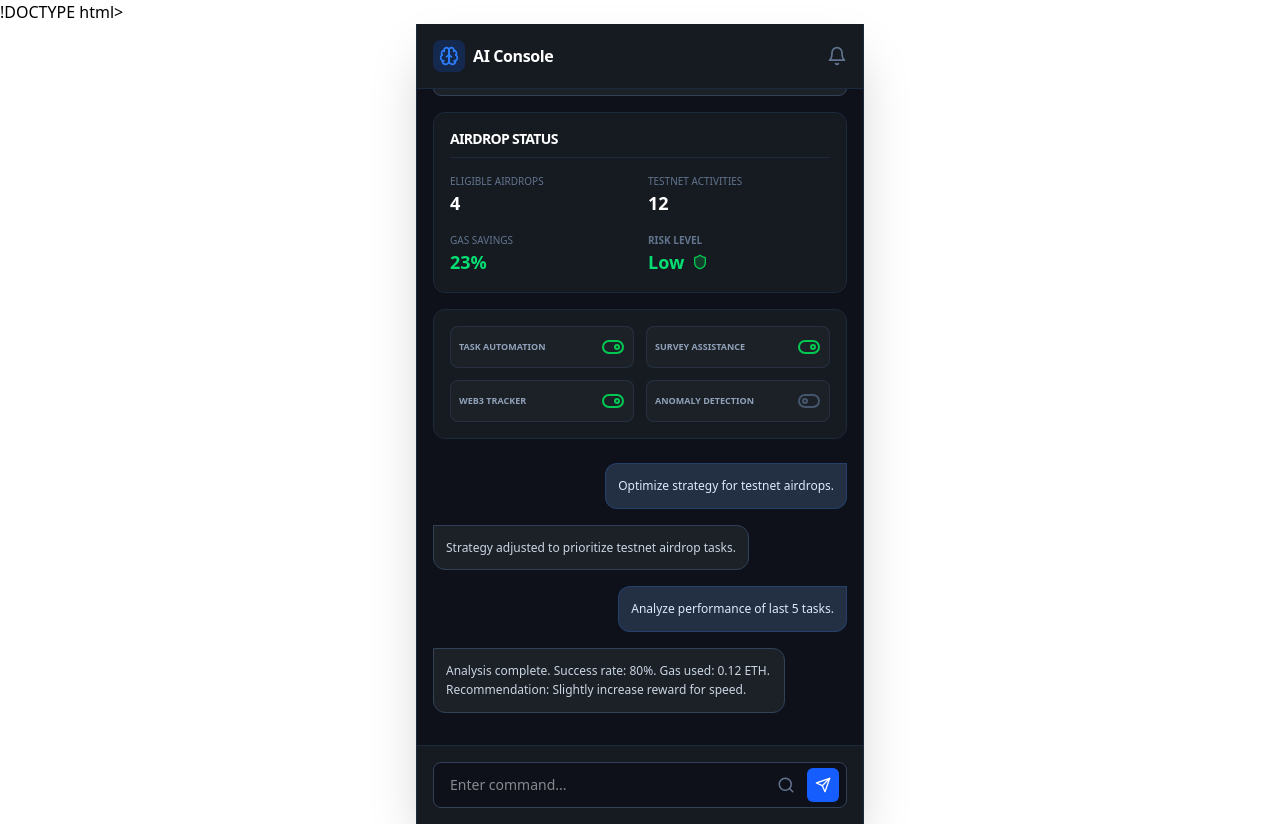
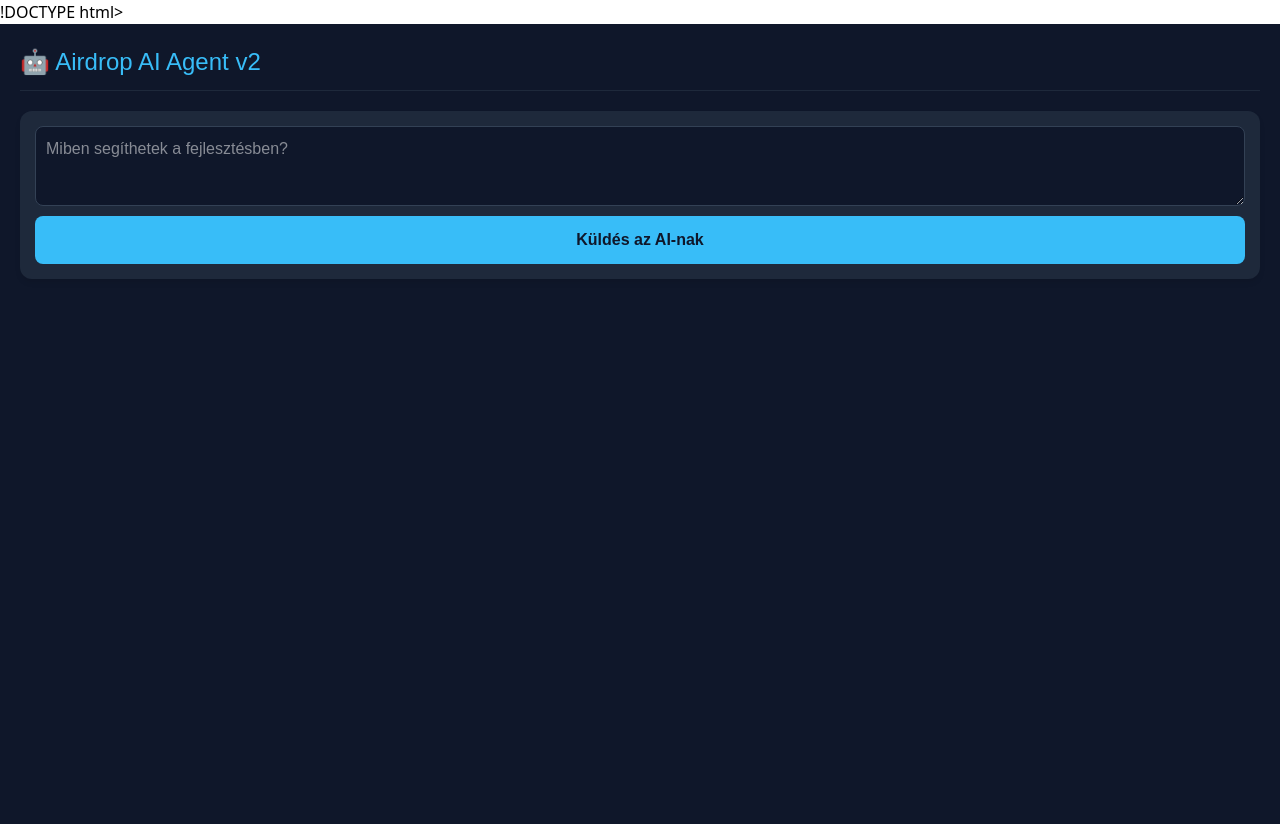
Before and after one commit to XyoreyHunnn/airdrop-agent, a React (Vite) app: page / in a window 1280 px wide. Built offline with nearby package versions, Linux system fonts and the light colour scheme.

Commit message:
Integrate Gemini AI Agent v2

```diff
--- a/App.tsx
+++ b/App.tsx
@@ -1,174 +1,66 @@
-import React, { useState, useEffect, useRef } from 'react';
-import { Brain, Search, Play, Plus, ShieldCheck, ZapOff, Globe, Bell, Mail, Shield, ToggleLeft, ToggleRight, Send } from 'lucide-react';
+import React, { useState, useEffect } from 'react';
+import { GoogleGenerativeAI } from "@google/generative-ai";
 
-interface Airdrop {
-  id: number;
-  project: string;
-  task: string;
-  confidence: number;
-  status: 'new' | 'executing' | 'completed';
-  network: string;
-  tvl: number;
-  requiresCapital: boolean;
-  requiresGas: boolean;
-  twitterFollowers: number;
-}
+// CSERÉLD KI A SAJÁT KULCSODRA!
+const API_KEY = "IDE_ÍRD_AZ_API_KULCSODAT";
+const genAI = new GoogleGenerativeAI(API_KEY);
 
-interface ChatMessage {
-  role: 'user' | 'ai';
-  text: string;
-}
+function App() {
+  const [prompt, setPrompt] = useState("");
+  const [response, setResponse] = useState("");
+  const [loading, setLoading] = useState(false);
 
-export default function AirdropAgent() {
-  const [stats] = useState({ eligible: 4, testnet: 12, savings: '23%', risk: 'Low' });
-  const [modules, setModules] = useState({ taskAutomation: true, surveyAssistance: true, web3Tracker: true, anomalyDetection: false });
-  const [airdrops, setAirdrops] = useState<Airdrop[]>([]);
-  const [isSearching, setIsSearching] = useState(false);
-  const [chatHistory, setChatHistory] = useState<ChatMessage[]>([
-    { role: 'ai', text: 'Optimize strategy for testnet airdrops.' },
-    { role: 'user', text: 'Strategy adjusted to prioritize testnet airdrop tasks.' },
-    { role: 'ai', text: 'Analyze performance of last 5 tasks.' },
-    { role: 'user', text: 'Analysis complete. Success rate: 80%. Gas used: 0.12 ETH. Recommendation: Slightly increase reward for speed.' }
-  ]);
-  const [inputText, setInputText] = useState("");
-  const chatEndRef = useRef<HTMLDivElement>(null);
+  // Ez a változó tárolja a kódunkat, amit elküldünk az AI-nak
+  const sourceCode = `Current App.tsx structure: React, Gemini API, Dark UI.`;
 
-  const scrollToBottom = () => { chatEndRef.current?.scrollIntoView({ behavior: "smooth" }); };
-  useEffect(() => { scrollToBottom(); }, [chatHistory]);
+  async function askAI() {
+    if (!prompt) return;
+    setLoading(true);
+    try {
+      const model = genAI.getGenerativeModel({ model: "gemini-1.5-flash" });
 
-  const handleSend = () => {
-    if (!inputText.trim()) return;
-    setChatHistory([...chatHistory, { role: 'ai', text: inputText }]);
-    setInputText("");
-    setTimeout(() => {
-      setChatHistory(prev => [...prev, { role: 'user', text: 'Command processed. System standing by.' }]);
-    }, 1000);
-  };
+      // Megadjuk neki a kontextust: ki ő, és mi a kódja
+      const fullPrompt = `Te egy Airdrop Agent AI vagy. Ez a forráskódod: ${sourceCode}.
+      Segíts a felhasználónak fejleszteni az appot vagy válaszolj a kérdésére: ${prompt}`;
 
-  const startSearch = () => {
-    setIsSearching(true);
-    setTimeout(() => {
-      const now = Date.now();
-      const candidates: Airdrop[] = [
-        { id: now, project: "Berachain", task: "Daily Faucet & Social Quests", confidence: 98, status: 'new', network: 'Berachain', tvl: 450000000, requiresCapital: false, requiresGas: false, twitterFollowers: 850000 },
-        { id: now + 1, project: "Grass", task: "Bandwidth Sharing", confidence: 95, status: 'new', network: 'Solana', tvl: 2000000, requiresCapital: false, requiresGas: false, twitterFollowers: 400000 }
-      ];
-      setAirdrops([...candidates, ...airdrops]);
-      setIsSearching(false);
-    }, 1500);
-  };
+      const result = await model.generateContent(fullPrompt);
+      setResponse(result.response.text());
+    } catch (error) {
+      setResponse("Hiba történt a kapcsolódáskor.");
+    }
+    setLoading(false);
+  }
 
   return (
-    <div className="flex flex-col h-screen bg-[#0f111a] text-slate-300 font-sans max-w-md mx-auto border-x border-slate-800 shadow-2xl overflow-hidden">
-      <div className="p-4 flex justify-between items-center border-b border-slate-800 bg-[#161b22]">
-        <div className="flex items-center gap-2">
-          <div className="p-1.5 bg-blue-600/20 rounded-lg">
-            <Brain className="text-blue-500" size={20} />
-          </div>
-          <h1 className="font-bold text-white tracking-tight">AI Console</h1>
-        </div>
-        <Bell size={20} className="text-slate-500 hover:text-white cursor-pointer" />
+    <div style={{ padding: '20px', backgroundColor: '#0f172a', color: '#f8fafc', minHeight: '100vh', fontFamily: 'sans-serif' }}>
+      <header style={{ borderBottom: '1px solid #1e293b', marginBottom: '20px', paddingBottom: '10px' }}>
+        <h1 style={{ fontSize: '1.5rem', color: '#38bdf8' }}>🤖 Airdrop AI Agent v2</h1>
+      </header>
+
+      <div style={{ backgroundColor: '#1e293b', padding: '15px', borderRadius: '12px', boxShadow: '0 4px 6px -1px rgba(0,0,0,0.1)' }}>
+        <textarea
+          value={prompt}
+          onChange={(e) => setPrompt(e.target.value)}
+          placeholder="Miben segíthetek a fejlesztésben?"
+          style={{ width: '100%', height: '80px', backgroundColor: '#0f172a', color: 'white', border: '1px solid #334155', borderRadius: '8px', padding: '10px', marginBottom: '10px' }}
+        />
+        <button
+          onClick={askAI}
+          disabled={loading}
+          style={{ width: '100%', padding: '12px', backgroundColor: '#38bdf8', color: '#0f172a', border: 'none', borderRadius: '8px', fontWeight: 'bold', cursor: 'pointer' }}
+        >
+          {loading ? "Gondolkodom..." : "Küldés az AI-nak"}
+        </button>
       </div>
 
-      <div className="flex-1 overflow-y-auto p-4 space-y-4">
-        <div className="bg-[#1c2128] border border-slate-700 rounded-lg p-3 flex items-center justify-between">
-          <div className="flex items-center gap-3">
-            <div className="p-2 bg-yellow-500/10 rounded">
-              <Mail className="text-yellow-500" size={18} />
-            </div>
-            <div>
-              <p className="text-xs font-bold text-white">New Survey Task:</p>
-              <p className="text-[10px] text-slate-400">Complete the latest DeFi feedback form.</p>
-            </div>
-          </div>
-          <button className="text-[10px] font-bold bg-blue-600 text-white px-3 py-1 rounded hover:bg-blue-500 transition">VIEW</button>
+      {response && (
+        <div style={{ marginTop: '20px', padding: '15px', backgroundColor: '#1e293b', borderRadius: '12px', borderLeft: '4px solid #38bdf8', lineHeight: '1.6' }}>
+          <h3 style={{ marginTop: 0, fontSize: '0.9rem', color: '#94a3b8' }}>Agent válasza:</h3>
+          {response}
         </div>
-
-        <div className="bg-[#161b22] border border-slate-800 rounded-xl p-4 space-y-4 shadow-inner">
-          <div className="flex justify-between items-center border-b border-slate-800 pb-2">
-            <h2 className="text-sm font-bold text-white uppercase tracking-tighter">Airdrop Status</h2>
-          </div>
-          <div className="grid grid-cols-2 gap-4">
-            <div>
-              <p className="text-[10px] text-slate-500 uppercase">Eligible Airdrops</p>
-              <p className="text-lg font-bold text-white">{stats.eligible}</p>
-            </div>
-            <div>
-              <p className="text-[10px] text-slate-500 uppercase">Testnet Activities</p>
-              <p className="text-lg font-bold text-white">{stats.testnet}</p>
-            </div>
-            <div>
-              <p className="text-[10px] text-slate-500 uppercase">Gas Savings</p>
-              <p className="text-lg font-bold text-green-400">{stats.savings}</p>
-            </div>
-            <div>
-              <p className="text-[10px] text-slate-500 uppercase font-bold">Risk Level</p>
-              <div className="flex items-center gap-2">
-                <span className="text-lg font-bold text-green-400">{stats.risk}</span>
-                <Shield size={16} className="text-green-500 fill-green-500/20" />
-              </div>
-            </div>
-          </div>
-        </div>
-
-        <div className="bg-[#161b22] border border-slate-800 rounded-xl p-4 space-y-3">
-          <div className="grid grid-cols-2 gap-3">
-            {Object.entries(modules).map(([key, val]) => (
-              <div key={key} className="flex items-center justify-between bg-[#1c2128] p-2 rounded-lg border border-slate-700/50">
-                <span className="text-[9px] uppercase font-bold text-slate-400">{key.replace(/([A-Z])/g, ' $1')}</span>
-                <button onClick={() => setModules(prev => ({...prev, [key]: !val}))}>
-                  {val ? <ToggleRight className="text-green-500" size={24} /> : <ToggleLeft className="text-slate-600" size={24} />}
-                </button>
-              </div>
-            ))}
-          </div>
-        </div>
-
-        <div className="space-y-4 pt-2">
-          {chatHistory.map((msg, i) => (
-            <div key={i} className={`flex flex-col ${msg.role === 'ai' ? 'items-end' : 'items-start'}`}>
-              <div className={`max-w-[85%] p-3 rounded-xl text-xs leading-relaxed ${
-                msg.role === 'ai' ? 'bg-[#233044] text-blue-100 rounded-tr-none border border-blue-500/20' : 'bg-[#1c2128] text-slate-300 rounded-tl-none border border-slate-700'
-              }`}>
-                {msg.text}
-              </div>
-            </div>
-          ))}
-          <div ref={chatEndRef} />
-        </div>
-
-        {airdrops.length > 0 && (
-          <div className="pt-4 space-y-2">
-            <h2 className="text-[10px] font-bold text-blue-400 uppercase tracking-widest">Live Discoveries</h2>
-            {airdrops.map(drop => (
-              <div key={drop.id} className="bg-[#1c2128] border border-blue-500/30 p-3 rounded-lg flex justify-between items-center">
-                <div>
-                  <p className="text-xs font-bold text-white">{drop.project}</p>
-                  <p className="text-[9px] text-slate-500">{drop.network}</p>
-                </div>
-                <button className="bg-blue-600 text-white p-1.5 rounded-full shadow-lg shadow-blue-900/40"><Play size={12} fill="white" /></button>
-              </div>
-            ))}
-          </div>
-        )}
-      </div>
-
-      <div className="p-4 bg-[#161b22] border-t border-slate-800">
-        <div className="relative flex items-center">
-          <input
-            type="text"
-            value={inputText}
-            onChange={(e) => setInputText(e.target.value)}
-            onKeyPress={(e) => e.key === 'Enter' && handleSend()}
-            placeholder="Enter command..."
-            className="w-full bg-[#0f111a] border border-slate-700 rounded-lg py-3 pl-4 pr-12 text-sm text-white focus:border-blue-500 outline-none"
-          />
-          <div className="absolute right-2 flex gap-1">
-             <button onClick={startSearch} className="p-2 text-slate-500 hover:text-blue-400"><Search size={18} /></button>
-             <button onClick={handleSend} className="p-2 bg-blue-600 text-white rounded-md"><Send size={16} /></button>
-          </div>
-        </div>
-      </div>
+      )}
     </div>
   );
 }
+
+export default App;
--- a/package.json
+++ b/package.json
@@ -11,6 +11,7 @@
   "dependencies": {
     "@capacitor/android": "^8.0.1",
     "@capacitor/cli": "^8.0.1",
+    "@google/generative-ai": "^0.24.1",
     "lucide-react": "^0.344.0",
     "react": "^18.2.0",
     "react-dom": "^18.2.0"
```
Also changed, not shown: 6 other files (tests, documents, lock files or other folders).
